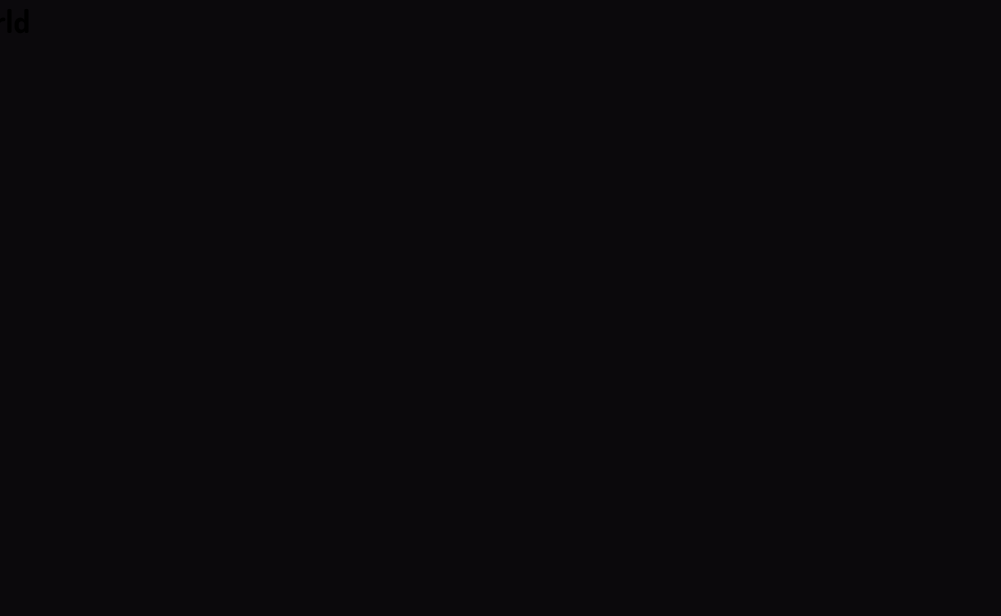
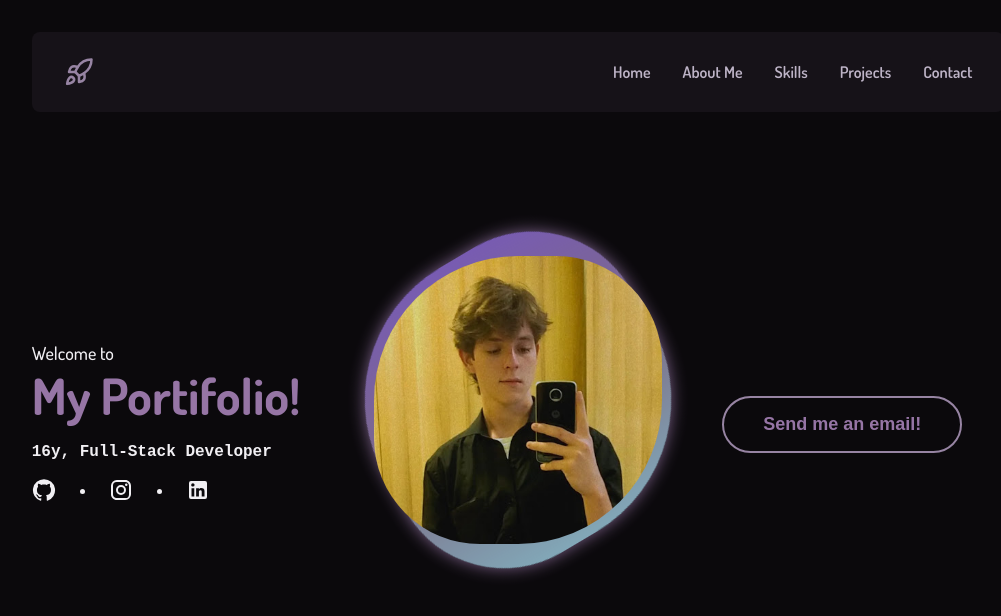
Before and after one commit to rapon1kt/my-portifolio, a Next.js app: page / in a window 1280 px wide. Shown: the top 616 px of the page, without its empty margins (122-1123 px from the left). Built offline with nearby package versions, Linux system fonts and the light colour scheme.

Commit message:
feat: first version of website, without the links

```diff
--- a/src/app/page.tsx
+++ b/src/app/page.tsx
@@ -1,7 +1,10 @@
+import { Navbar, Welcome } from "@/components";
+
 export default function Home() {
 	return (
-		<div>
-			<h1>Hello World</h1>
+		<div id="container">
+			<Navbar />
+			<Welcome />
 		</div>
 	);
 }
```
